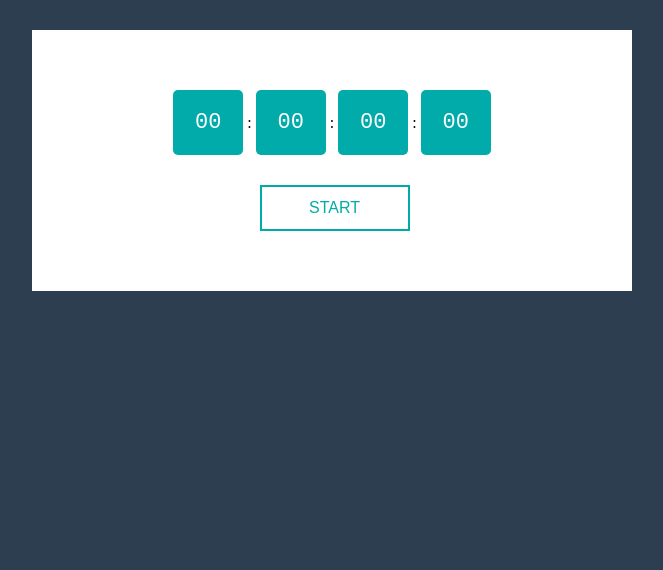
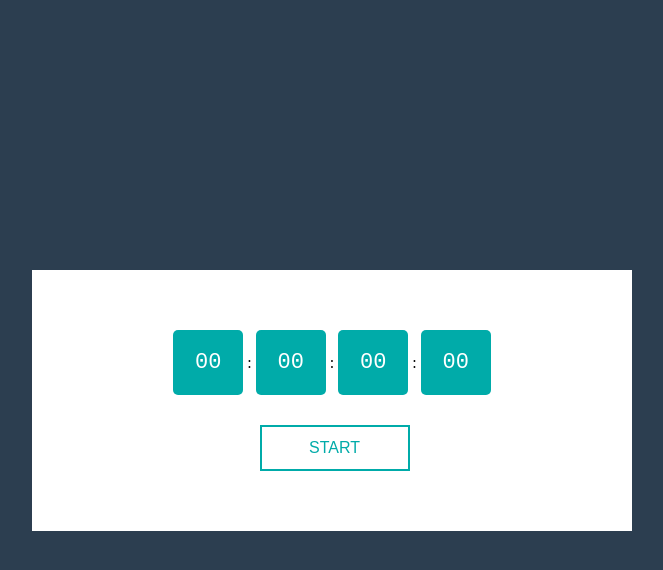
Before and after one commit to Zack1808/stopwatch, a React (Create React App) app: page / in a window 1280 px wide. Shown: the top 570 px of the page, without its empty margins (308-971 px from the left). Built offline with nearby package versions, Linux system fonts and the light colour scheme.

Commit message:
Fixed the styling of the App component

```diff
--- a/src/css/App.css
+++ b/src/css/App.css
@@ -13,7 +13,11 @@ body {
     max-width: 600px;
     width: 90%;
     height: 500px;
-    margin: 30px auto;
+    min-height: 100vh;
+    display: flex;
+    flex-direction: column;
+    justify-content: center;
+    margin: 0 auto;
 }
 
 .clock-holder {
```
